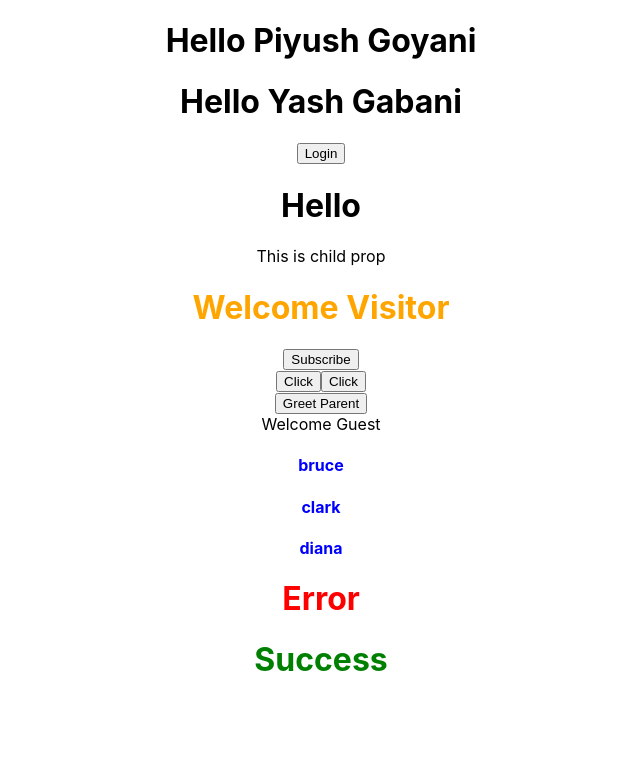
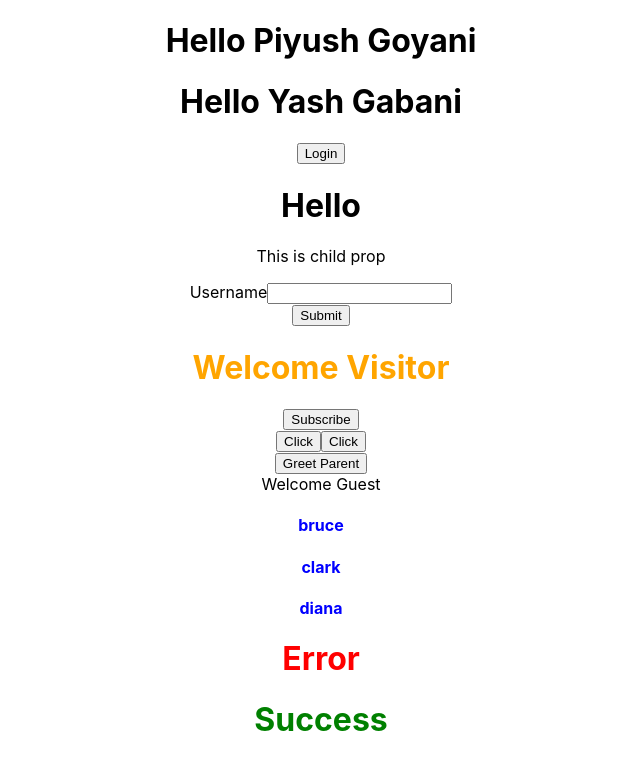
Before and after one commit to piyush-multiplexer/hello-react, a React (Create React App) app: page / in a window 1280 px wide. Shown: the top 770 px of the page, without its empty margins (319-959 px from the left). Built offline with nearby package versions, Linux system fonts and the light colour scheme.

Commit message:
basic form

```diff
--- a/src/App.js
+++ b/src/App.js
@@ -3,6 +3,7 @@
 import styles from "./appStyles.module.css";
 
 import { ClickHandler } from "./components/ClickHandler";
+import { Form } from "./components/Form";
 import { Greet } from "./components/Greet";
 import { Message } from "./components/Message";
 import { NameList } from "./components/NameList";
@@ -18,11 +19,13 @@
       <Greet>
         <p>This is child prop</p>
       </Greet>
+      <Form />
       <Message />
       <ClickHandler />
       <ParentComponent />
       <UserGreeting />
       <NameList />
+
       <h1 className="error">Error</h1>
       <h1 className={styles.success}>Success</h1>
     </div>
--- /dev/null
+++ b/src/components/Form.js
@@ -0,0 +1,24 @@
+import { useState } from "react";
+
+export const Form = () => {
+  const [username, setUsername] = useState("");
+  const handleSubmit = (event) => {
+    event.preventDefault();
+    alert(`Form data is ${username}`);
+  };
+  return (
+    <form onSubmit={handleSubmit}>
+      <div>
+        <label>Username</label>
+        <input
+          type="text"
+          value={username}
+          onChange={(event) => {
+            setUsername(event.target.value);
+          }}
+        ></input>
+      </div>
+      <button type="submit">Submit</button>
+    </form>
+  );
+};
```
